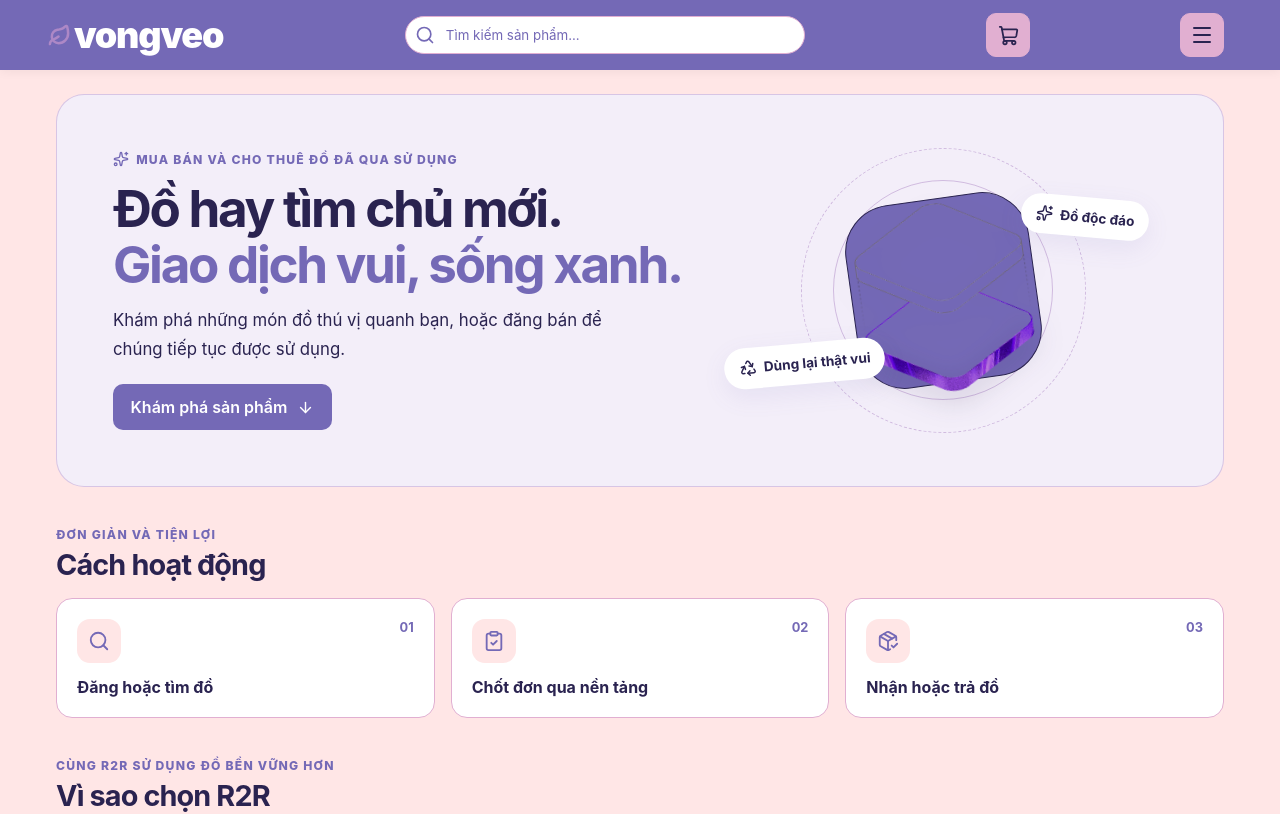
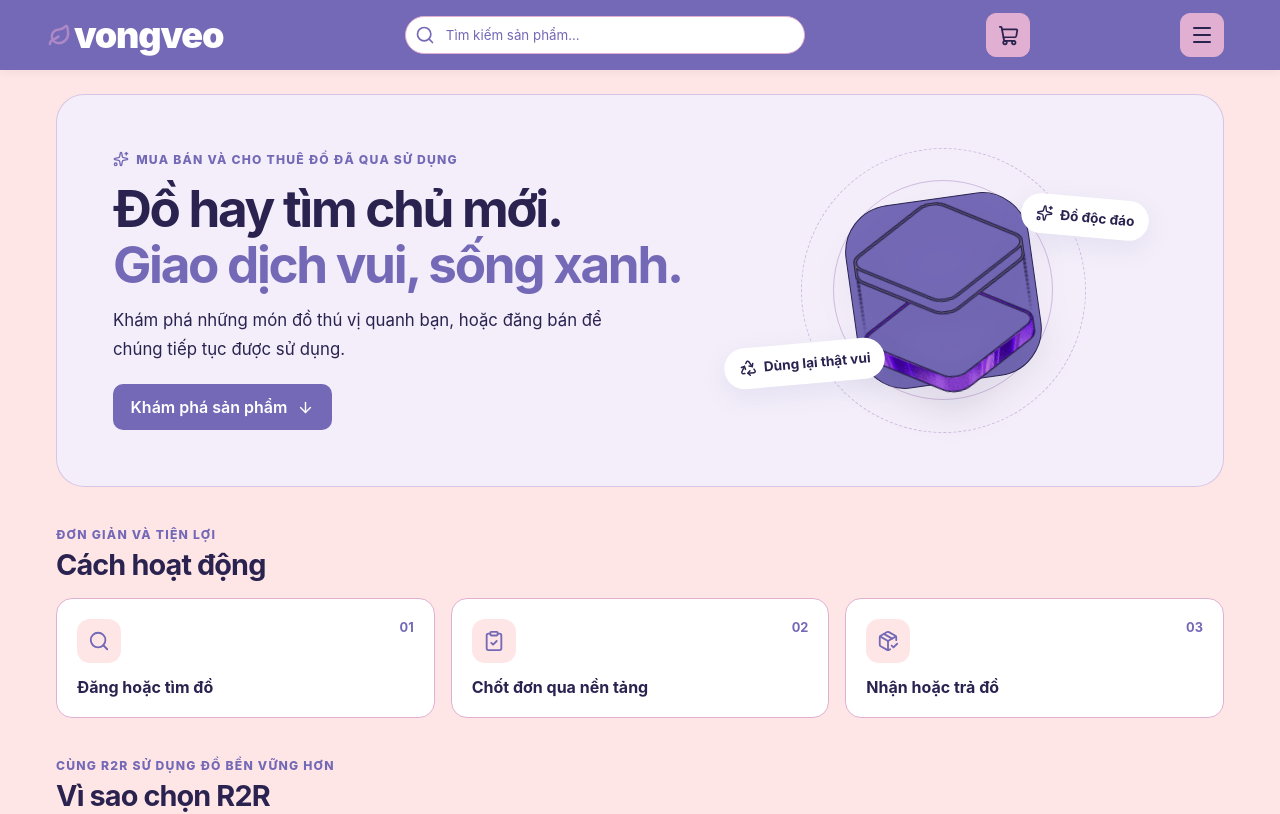
Before and after one commit to TTP265/vongveo, a React app in the folder frontend/: page / in a window 1280 px wide. Shown: the top 814 px of the page. Built offline with nearby package versions, Linux system fonts and the light colour scheme; no server answers; the HTML template or start-up script is replaced by a standard one.

Commit message:
lam ro vien hinh banner

```diff
--- a/frontend/src/index.css
+++ b/frontend/src/index.css
@@ -22,6 +22,7 @@
   --hero-orbit-color: rgba(173, 136, 198, 0.5);
   --hero-art-face: #7469B6;
   --hero-art-outline: #2A2350;
+  --hero-outline-width: 1px;
   --hero-art-image-filter: saturate(1.4) brightness(0.85);
   --hero-art-shadow: rgba(42, 35, 80, 0.25);
   --text-dark: #2A2350;
@@ -56,6 +57,7 @@
   --hero-orbit-color: rgba(225, 175, 209, 0.5);
   --hero-art-face: #AD88C6;
   --hero-art-outline: #E1AFD1;
+  --hero-outline-width: 1px;
   --hero-art-image-filter: saturate(1.15) brightness(1.1);
   --hero-art-shadow: rgba(0, 0, 0, 0.3);
   --text-dark: #FFE6E6;
@@ -440,7 +442,7 @@ input, textarea, select {
 .hero-orbit-two { width: 285px; height: 285px; border-style: dashed; transform: rotate(-18deg); }
 .hero-art-main { z-index: 1; display: grid; width: 185px; height: 185px; place-items: center; border: 1px solid var(--hero-art-outline); border-radius: 47.5px; background: var(--hero-art-face); color: var(--text-on-dark); transform: rotate(-8deg); }
 .hero-art-tag { position: absolute; z-index: 2; display: inline-flex; align-items: center; gap: .45rem; padding: .65rem .85rem; border: 1px solid color-mix(in srgb, var(--text-on-dark) 80%, transparent); border-radius: 999px; background: var(--white); color: var(--text-emphasis); font-size: .85rem; font-weight: 700; box-shadow: 0 8px 24px color-mix(in srgb, var(--primary) 10%, transparent); }
-.hero-art-image { width: 100%; height: 100%; object-fit: cover; border-radius: 8px; filter: var(--hero-art-image-filter) drop-shadow(0 8px 14px var(--hero-art-shadow)); }
+.hero-art-image { width: 100%; height: 100%; object-fit: cover; border-radius: 8px; filter: var(--hero-art-image-filter) drop-shadow(var(--hero-outline-width) 0 0 var(--hero-art-outline)) drop-shadow(calc(0px - var(--hero-outline-width)) 0 0 var(--hero-art-outline)) drop-shadow(0 var(--hero-outline-width) 0 var(--hero-art-outline)) drop-shadow(0 calc(0px - var(--hero-outline-width)) 0 var(--hero-art-outline)) drop-shadow(0 12px 18px var(--hero-art-shadow)); }
 .hero-art-tag-top { top: 12%; right: 4%; transform: rotate(5deg); }
 .hero-art-tag-bottom { bottom: 12%; left: 1%; transform: rotate(-5deg); }
 .home-products-section { scroll-margin-top: 90px; }
```
